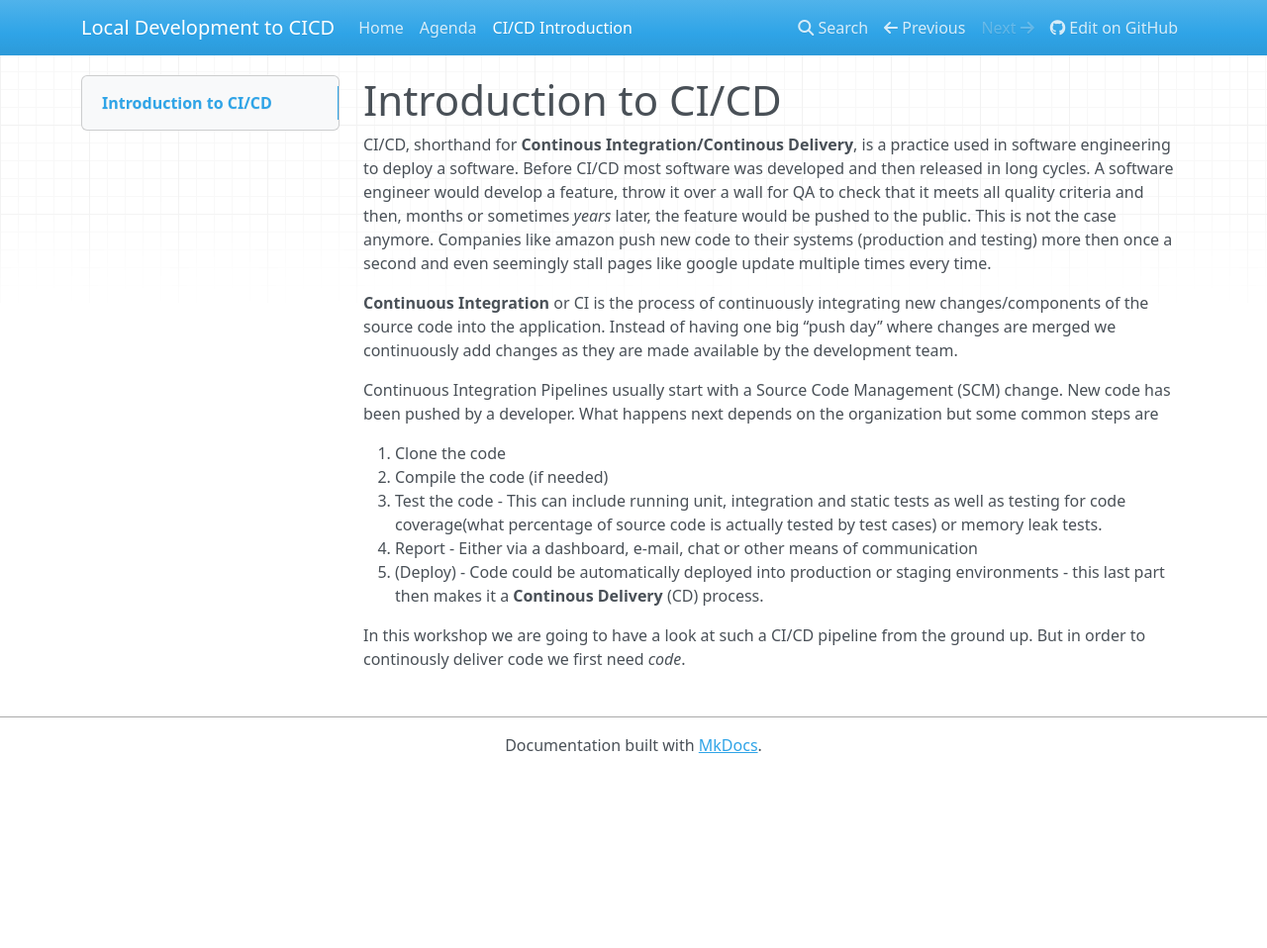
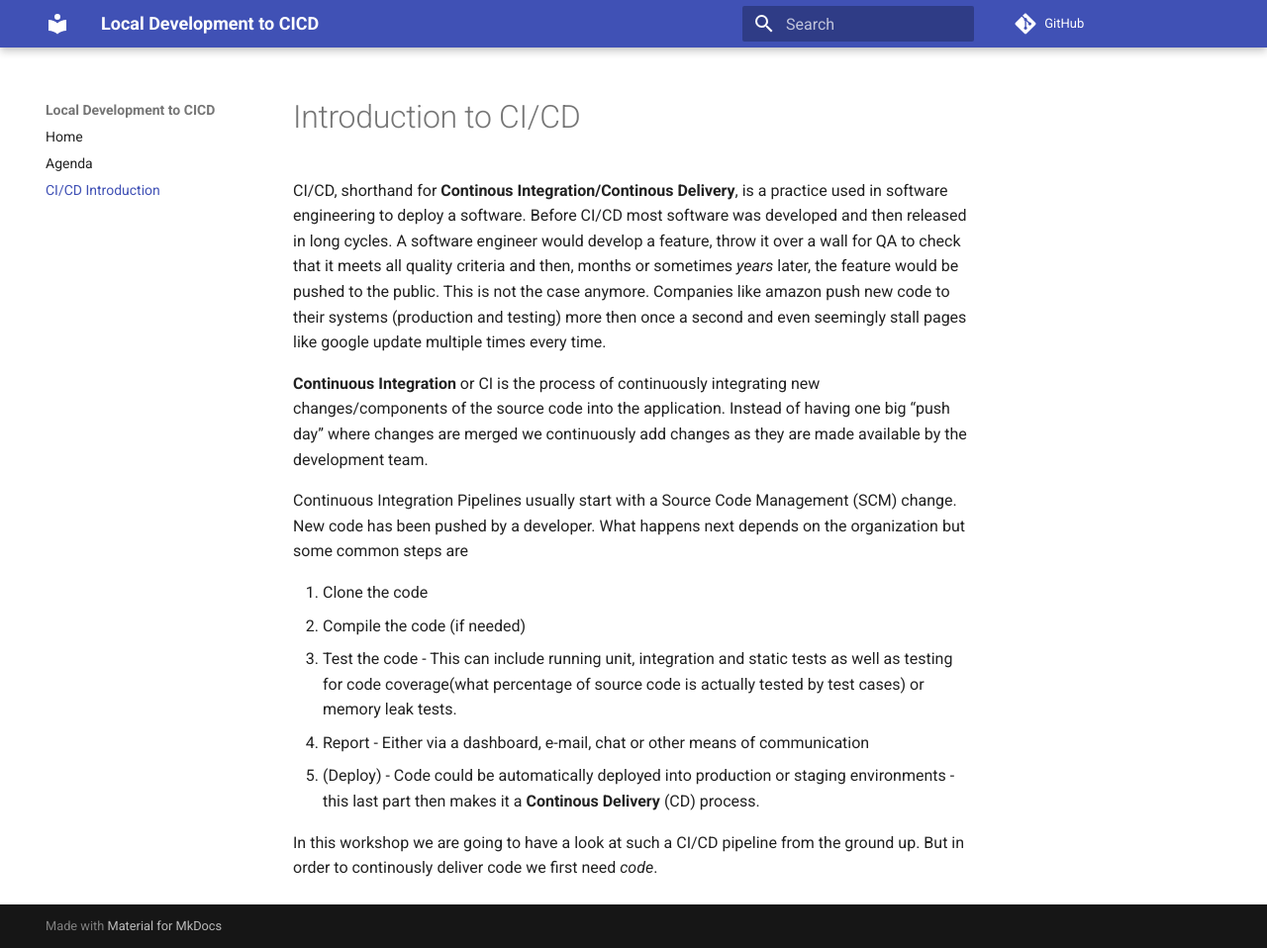
Before and after one commit to moore-automation/local_dev_to_cicd, an MkDocs documentation site: the page built from docs/cicd_intro.md, in a window 1280 px wide and 958 px high. Shown: the whole window at 99% size. Built offline with MkDocs 1.6.1 and Material for MkDocs 9.7.7, drawn with Linux system fonts in a browser that asks for light colours; nearby versions of some CDN libraries; comment, search, counter and statistics services are not loaded.

Commit message:
Update page theme

```diff
--- a/mkdocs.yml
+++ b/mkdocs.yml
@@ -7,12 +7,8 @@ repo_url: https://github.com/moore-automation/local_dev_to_cicd
 edit_uri: blob/main/docs/
 
 theme:
-  name: mkdocs
+  name: material
   locale: en
-  highlightjs: true
-  hljs_languages:
-    - yaml
-    - django
 
 nav:
   - Home: index.md
```
